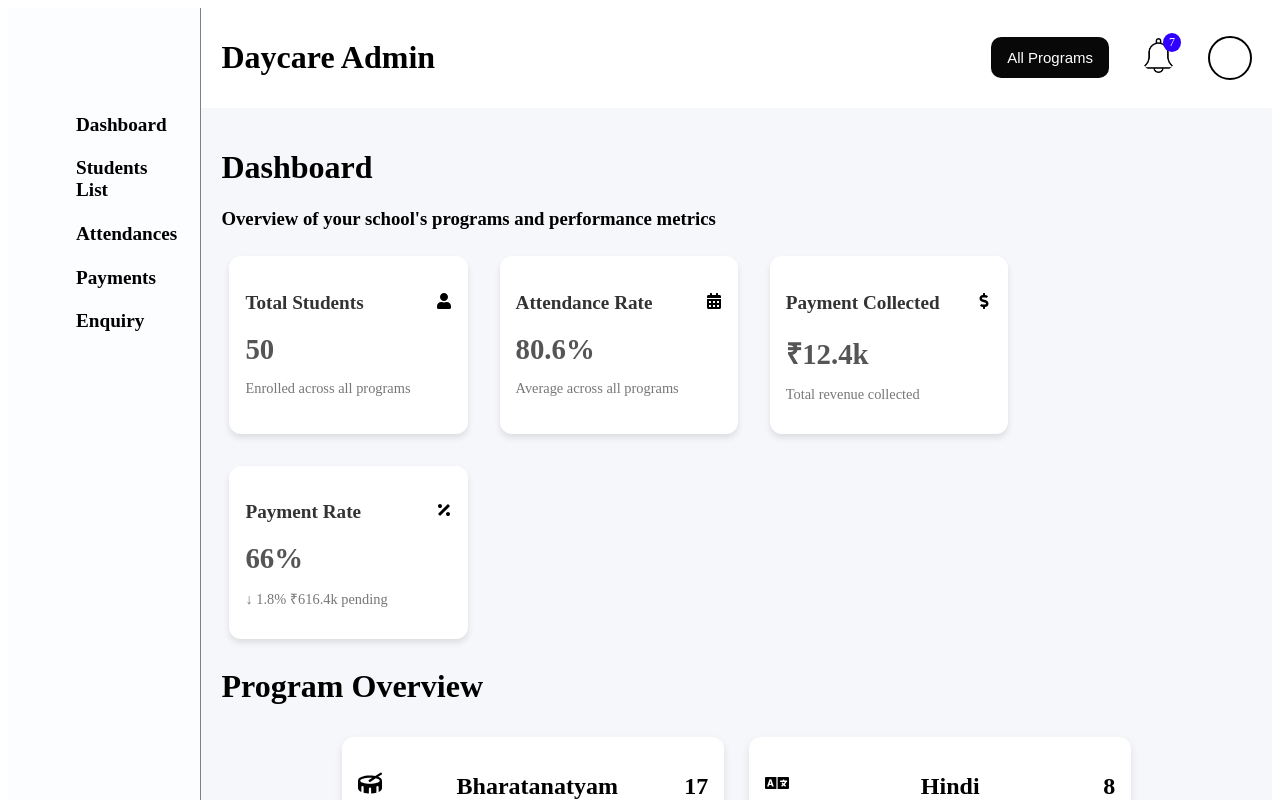
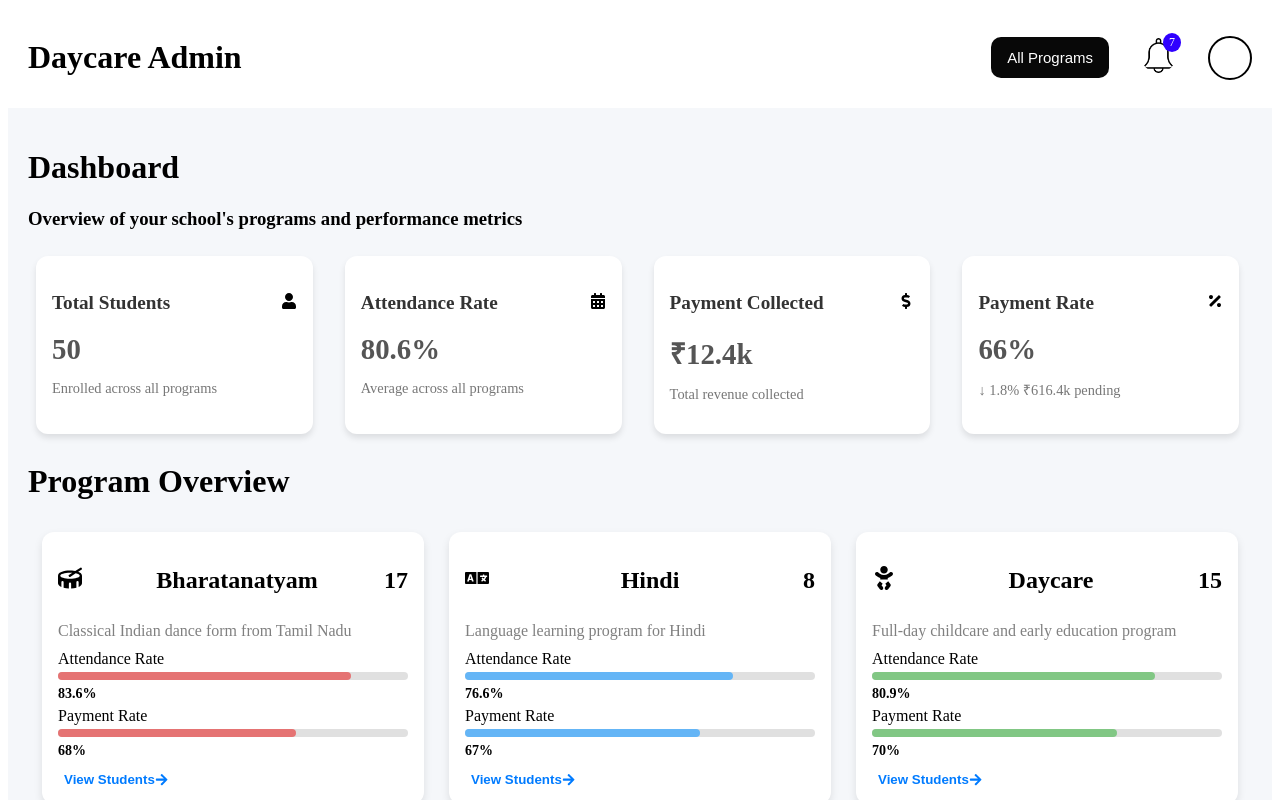
Before and after one commit to Nanonimous/frontend-backend-smilystar, a React (Create React App) app in the folder frontend-for-admin/: page / in a window 1280 px wide. Shown: the top 800 px of the page. Built offline with nearby package versions, Linux system fonts and the light colour scheme.

Commit message:
before commit

```diff
--- a/frontend-for-admin/src/App.js
+++ b/frontend-for-admin/src/App.js
@@ -7,18 +7,8 @@ import Enquiry from "./Pages/Enquiry";
 import Login from "./Pages/Login";
 import NotFound from "./Pages/Notfound";
 import { BrowserRouter, Routes, Route } from "react-router-dom";
-import Menu from "../src/Components/Layout/Sidebar/Menu.jsx"
-import './App.css';
 
 const App = () => (
-<>
-  <div className="main">
-    <div className="l">
-      <Menu />
-    </div>
-
-
-  <div className="programs">
           <BrowserRouter>
             <Routes>
               <Route path="/login" element={<Login />} />
@@ -30,12 +20,6 @@ const App = () => (
               <Route path="*" element={<NotFound />} />
             </Routes>
           </BrowserRouter>
-
-          </div>
-  </div>
-
-
-</>
 );
 
 export default App;
--- a/frontend-for-admin/src/Pages/Attendance.jsx
+++ b/frontend-for-admin/src/Pages/Attendance.jsx
@@ -0,0 +1,5 @@
+export default function Attendance(){
+    return(
+        <></>
+    )
+}
```
